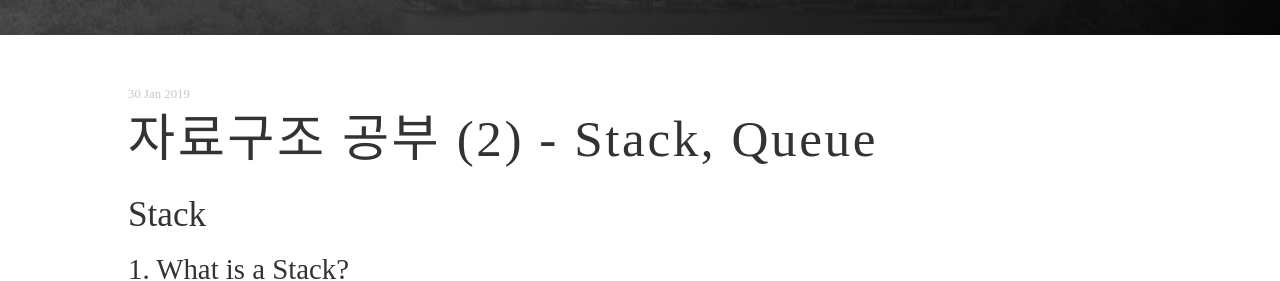
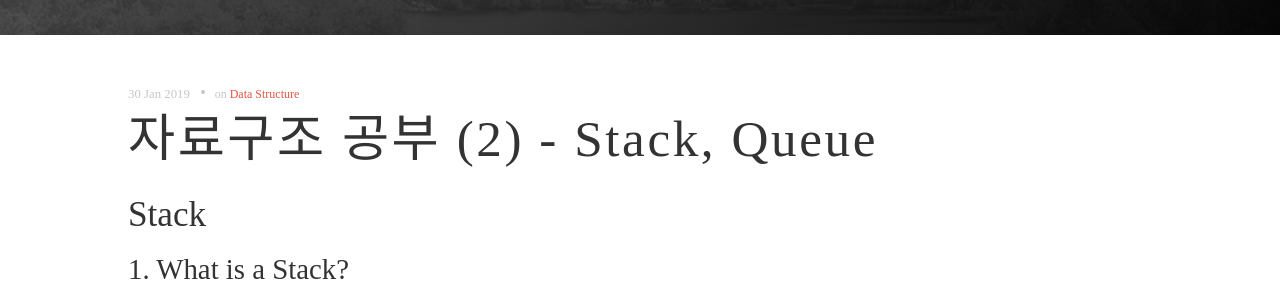
Before and after one commit to DongChanS/DongChanS.github.io, a Jekyll site: the page built from _posts/2019-01-30-24.md, in a window 1280 px wide and 900 px high. Shown: the part 316-597 px from the top of the window. Built offline with Jekyll 4.4.1, drawn with Linux system fonts in a browser that asks for light colours; some web fonts are replaced; comment, search, counter and statistics services are not loaded.

Commit message:
Update 2019-01-30-24.md

```diff
--- a/_posts/2019-01-30-24.md
+++ b/_posts/2019-01-30-24.md
@@ -2,6 +2,7 @@
 layout : post
 title : 자료구조 공부 (2) - Stack, Queue
 author : Shin Dong Chan
+tags : ['Data Structure']
 ---
 
 ## Stack
```
